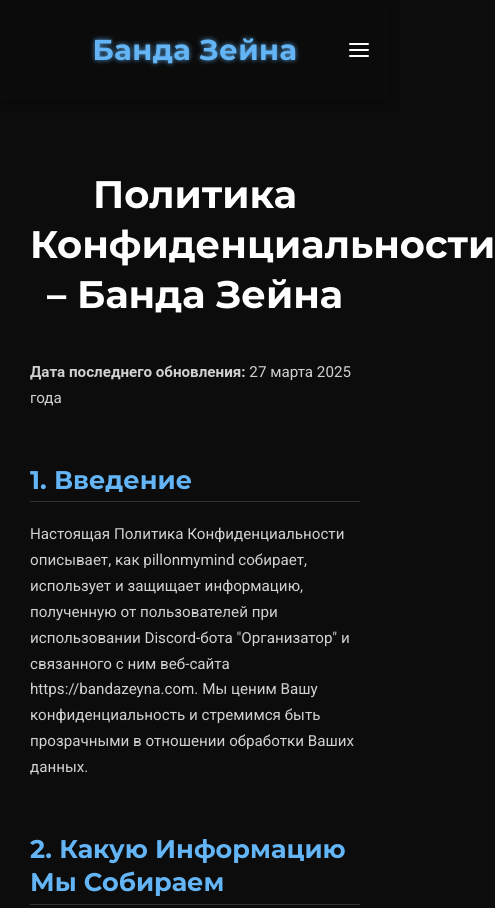
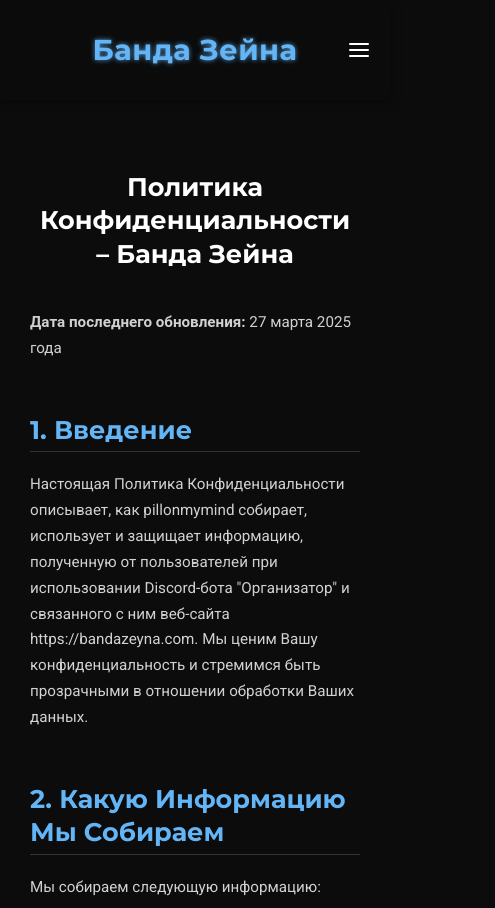
Before and after one commit to nerkean/zeynsite2.0, a website: page privacy-policy.html in a window 390 px wide. Shown: the top 908 px of the page, 495 px wide, since content can reach past the window. Drawn offline with Linux system fonts and the light colour scheme; a web font is replaced by a local one.

Commit message:
kfsdaosdafpkfasd

```diff
--- a/css/common.css
+++ b/css/common.css
@@ -76,7 +76,6 @@
   padding-top: var(--header-height-desktop);
   flex-grow: 1;
 }
-
 h1, h2, h3, h4, h5, h6 {
   font-family: var(--font-heading);
   color: var(--text-heading);
@@ -442,6 +441,16 @@
   transition: opacity 0.3s ease 0.1s, transform 0.3s cubic-bezier(0.175, 0.885, 0.32, 1.275) 0.1s;
 }
 
+#tos-content h1,
+#privacy-policy-content h1 {
+  color: var(--text-heading);
+  font-size: 2.4rem;
+  font-weight: 700;
+  text-align: center;
+  margin-bottom: 40px;
+  margin-top: 40px;
+}
+
 .modal-content h2 {
   margin-top: 0;
   color: var(--text-heading);
@@ -723,6 +732,12 @@
        padding-left: 10px;
        padding-right: 10px;
    }
+
+   #tos-content h1,
+   #privacy-policy-content h1 {
+     font-size: 1.6rem;
+   }
+
     header .logo h1 {
       font-size: 1.2rem;
     }
@@ -780,16 +795,6 @@
   box-shadow: 0 4px 8px var(--shadow-color-strong);
 }
 
-#tos-content h1,
-#privacy-policy-content h1 {
-  color: var(--text-heading);
-  font-size: 2.4rem;
-  font-weight: 700;
-  text-align: center;
-  margin-bottom: 40px;
-  margin-top: 40px;
-}
-
 .tos-text {
     line-height: 1.7;
     font-size: 0.95rem;
@@ -821,7 +826,7 @@
 }
 
 .tos-text a {
-    color: var(--primary-color, #1188e9);
+    color: var(--primary-color, #357cff);
     text-decoration: none;
 }
 
--- a/privacy-policy.html
+++ b/privacy-policy.html
@@ -106,7 +106,7 @@
                         <p>По вопросам конфиденциальности свяжитесь с нами:</p>
                         <p>Discord ник - pillonmymind</p>
                         <p>Email - <a href="mailto:pillonmymind@gmail.com" target="_blank" rel="noopener noreferrer">pillonmymind@gmail.com</a></p>
-                        <h4>Благодарим за использование Бота "Организатор". Мы надеемся, что он сделает Ваше время на нашем сервере более увлекательным и интересным!</h4>
+                        <h3>Благодарим за использование Бота "Организатор". Мы надеемся, что он сделает Ваше время на нашем сервере более увлекательным и интересным!</h3>
                     </article>
                 </div>
             </section>
```
Also changed, not shown: tos.html (+1 -1 lines).
